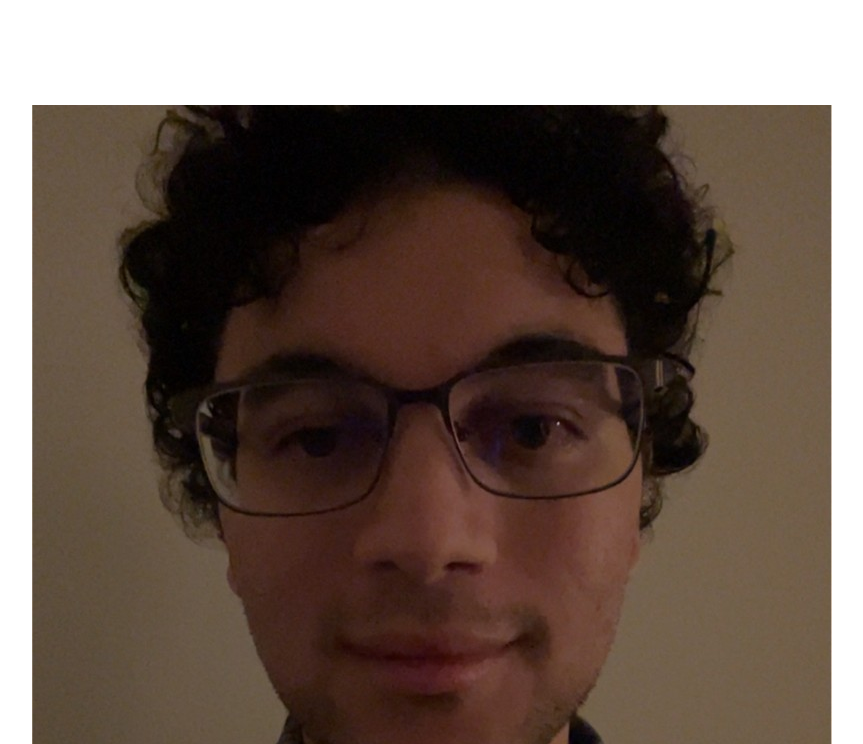
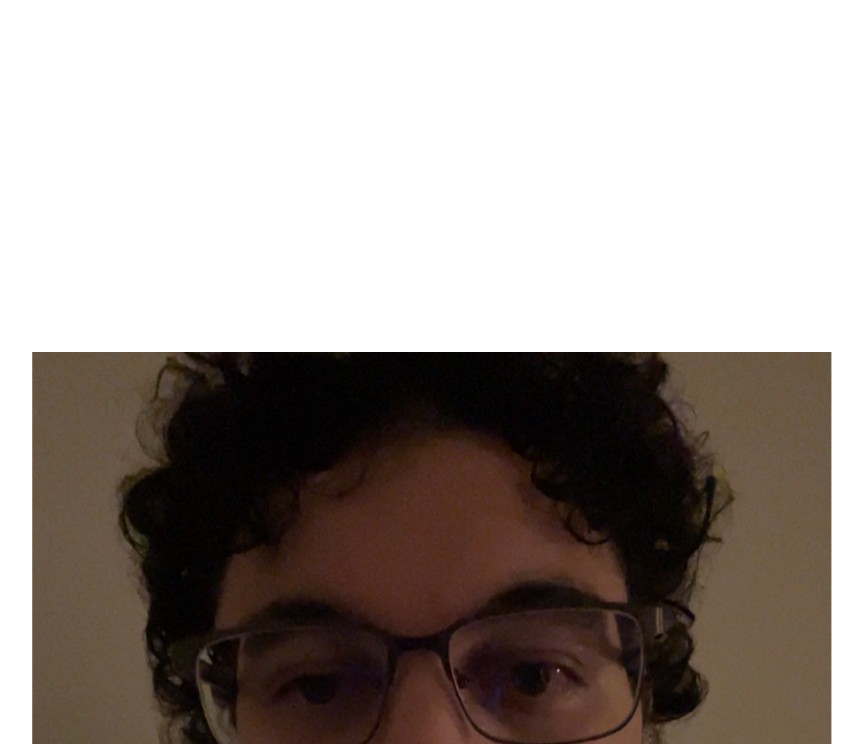
Before and after one commit to CameronTheDeveloper/portfolio-homepage, a website built with webpack: page dist/index.html in a window 1280 px wide. Shown: the part 56-800 px from the top of the page, without its empty margins (208-1071 px from the left). Built offline with nearby package versions, Linux system fonts and the light colour scheme.

Commit message:
Add self-portrait1 spacing

```diff
--- a/src/styles/header.css
+++ b/src/styles/header.css
@@ -1,12 +1,24 @@
 header {
     display: grid;
-    grid-template-rows: 1fr 5fr 5fr 1fr;
+    grid-template-rows: 1fr 2fr 8fr 1fr;
     justify-items: center;
 }
 
 .header-title {
     text-align: center;
     padding: 1rem;
+}
+
+header .self-portrait1-container {
+    display: flex;
+    justify-content: center;
+    align-items: center;
+    margin-bottom: 1rem;
+}
+
+header .self-portrait1-container img {
+    height: auto;
+    max-width: 100%;
 }
 
 .about-me-section {
```
